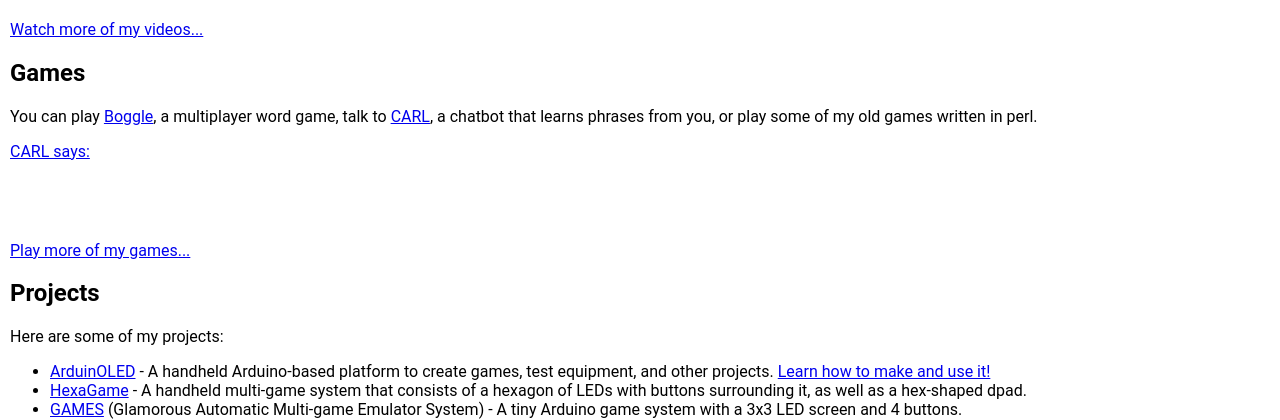
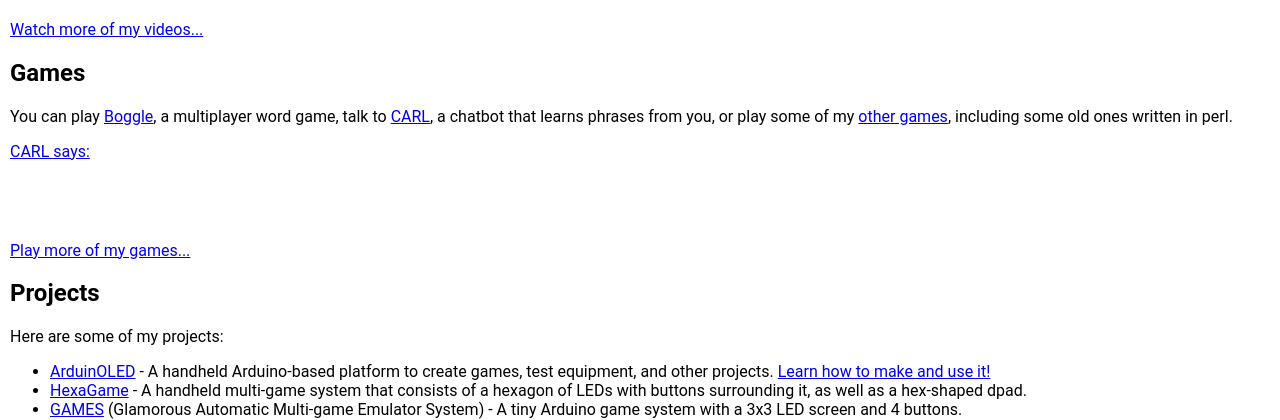
Before and after one commit to johanvandegriff/johanv.xyz, a PHP site: page / in a window 1280 px wide. Shown: the part 1597-2017 px from the top of the page. Run offline with PHP 8.4, Linux system fonts and the light colour scheme; grey boxes are pictures that could not be loaded.

Commit message:
added link to games in general

```diff
--- a/index.php
+++ b/index.php
@@ -25,7 +25,7 @@ function new_fact() {
 <p><a href="/videos/">Watch more of my videos...</a></p>
 
 <h2>Games</h2>
-<p>You can play <a href="https://games.johanv.xyz/boggle">Boggle</a>, a multiplayer word game, talk to <a href="https://games.johanv.xyz/carl">CARL</a>, a chatbot that learns phrases from you, or play some of my old games written in perl.</p>
+<p>You can play <a href="https://games.johanv.xyz/boggle">Boggle</a>, a multiplayer word game, talk to <a href="https://games.johanv.xyz/carl">CARL</a>, a chatbot that learns phrases from you, or play some of my <a href="https://games.johanv.xyz/">other games</a>, including some old ones written in perl.</p>
 <a href="https://games.johanv.xyz/carl">CARL says:</a><br/><embed height="60" width="315" src="https://games.johanv.xyz/carl_api"/>
 <p><a href="https://games.johanv.xyz/">Play more of my games...</a></p>
 
```
